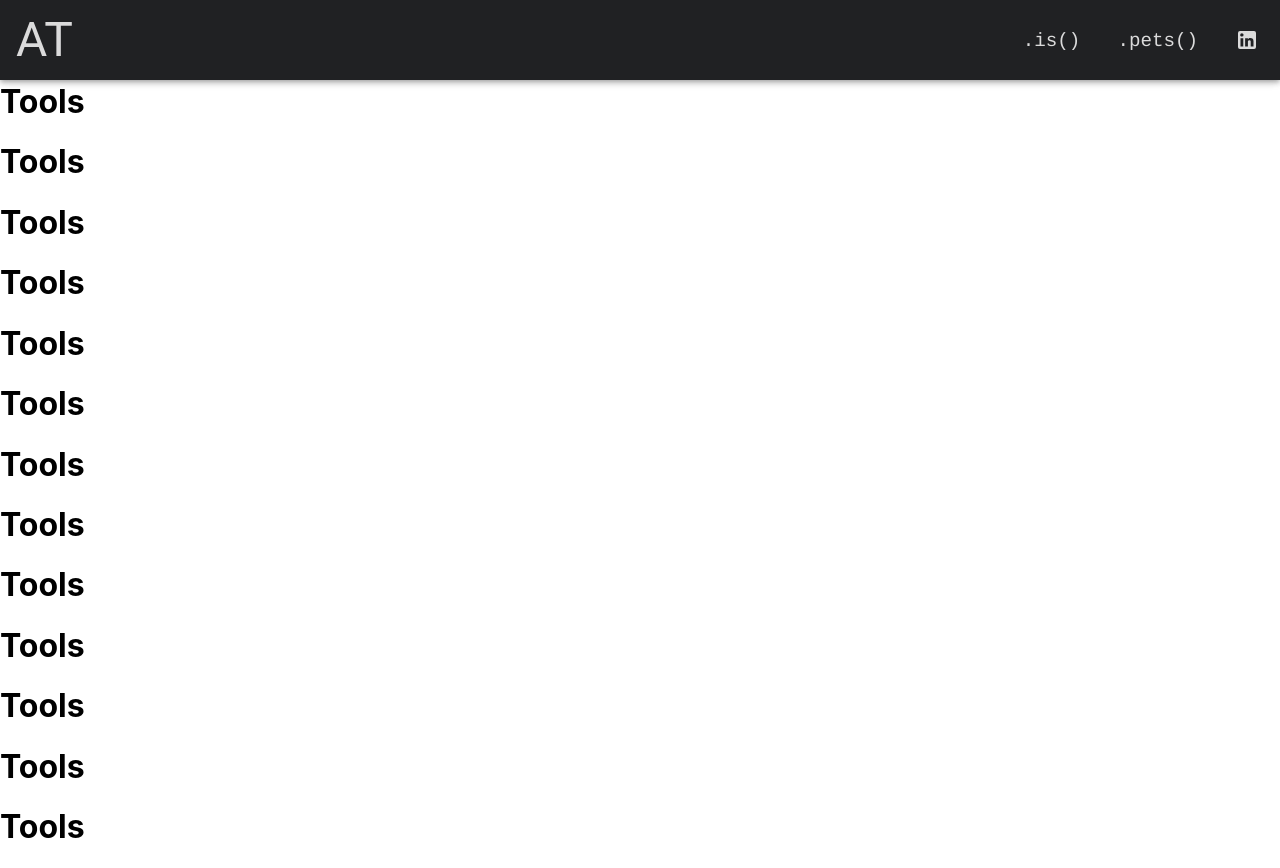
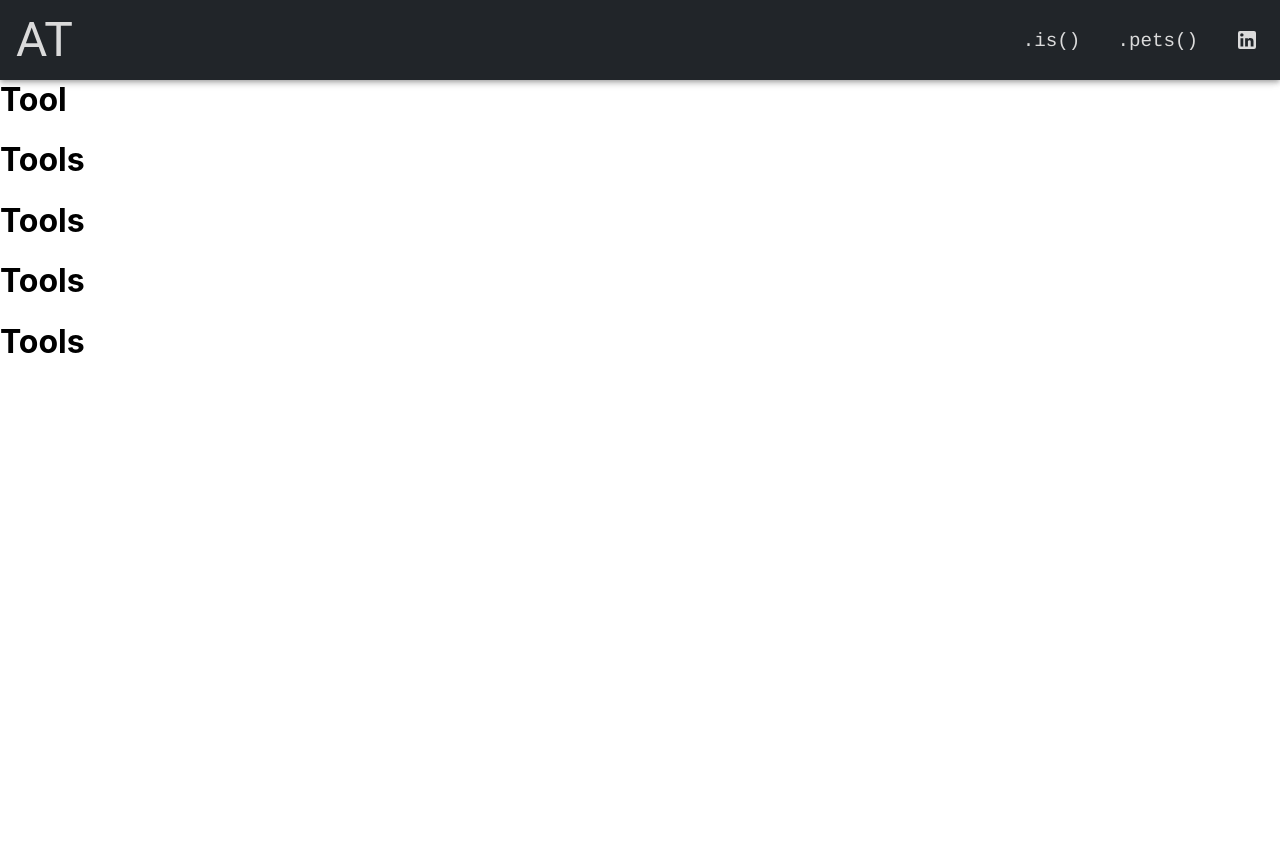
Before and after one commit to AnastasiaTsi/AnastasiaTsi.github.io, a React (Create React App) app: page /tools in a window 1280 px wide. After the commit the page ends 800 px from the top, so only its background shows below. Built offline with nearby package versions, Linux system fonts and the light colour scheme.

Commit message:
some work

```diff
--- a/src/App.tsx
+++ b/src/App.tsx
@@ -5,6 +5,7 @@ import Home from "./pages/Home";
 import About from "./pages/About";
 import Tools from "./pages/Tools";
 import Pets from "./pages/Pets";
+import colors from "./style/colors";
 
 const App = () => {
   return (
@@ -17,17 +18,17 @@ const App = () => {
           </Route>
 
           <Route path="/about" exact component={About}>
-            <Navbar AppBarColor="#202123" />
+            <Navbar AppBarColor={colors.black} />
             <About />
           </Route>
 
           <Route path="/tools" exact component={Tools}>
-            <Navbar AppBarColor="#202123" />
+            <Navbar AppBarColor={colors.black} />
             <Tools />
           </Route>
 
           <Route path="/pets" exact component={Pets}>
-            <Navbar AppBarColor="#202123" />
+            <Navbar AppBarColor="transparent" />
             <Pets />
           </Route>
         </Switch>
--- a/src/components/Hero/Hero.tsx
+++ b/src/components/Hero/Hero.tsx
@@ -1,8 +1,9 @@
 import MainCard from "./MainCard";
 import MyCard from "./MyCard";
-import { RootDiv } from "./heroStyles";
+
 import info from "./info";
 import CommentCard from "./CommentCard";
+import { RootDiv } from "../../style/genericStyles";
 
 const Hero = () => {
   return (
--- a/src/pages/Pets.tsx
+++ b/src/pages/Pets.tsx
@@ -1,22 +1,14 @@
-import React from "react";
+import { RootDiv } from "../style/genericStyles";
 
 const Pets = () => {
   return (
     <>
-      <h1>Pets</h1>
-      <h1>Pets</h1>
-      <h1>Pets</h1>
-      <h1>Pets</h1>
-      <h1>Pets</h1>
-      <h1>Pets</h1>
-      <h1>Pets</h1>
-      <h1>Pets</h1>
-      <h1>Pets</h1>
-      <h1>Pets</h1>
-      <h1>Pets</h1>
-      <h1>Pets</h1>
-      <h1>Pets</h1>
-      <h1>Pets</h1>
+      <RootDiv>
+        <div style={{ backgroundColor: "#212529" }}>
+          <div style={{ marginTop: "80px" }} />
+          <h1>Why not ?</h1>
+        </div>
+      </RootDiv>
     </>
   );
 };
--- a/src/pages/Tools.tsx
+++ b/src/pages/Tools.tsx
@@ -3,16 +3,8 @@ import React from "react";
 const Tools = () => {
   return (
     <>
-      <h1>Tools</h1>
-      <h1>Tools</h1>
-      <h1>Tools</h1>
-      <h1>Tools</h1>
-      <h1>Tools</h1>
-      <h1>Tools</h1>
-      <h1>Tools</h1>
-      <h1>Tools</h1>
-      <h1>Tools</h1>
-      <h1>Tools</h1>
+      <div style={{ marginTop: "80px" }} />
+      <h1>Tool</h1>
       <h1>Tools</h1>
       <h1>Tools</h1>
       <h1>Tools</h1>
--- a/src/style/colors.js
+++ b/src/style/colors.js
@@ -1,5 +1,5 @@
 const colors = {
-  black: "#202123",
+  black: "#212529",
   purple: "#682ae9",
   white: "#dbdbdb",
   grey: "#555",
--- /dev/null
+++ b/src/style/genericStyles.ts
@@ -0,0 +1,11 @@
+import styled from "styled-components";
+
+export const RootDiv = styled.div`
+  min-height: 100vh;
+  background-image: url(images/bl-plant.jpg);
+  background-size: cover;
+  overflow: hidden;
+  background-position: center center;
+  background-repeat: no-repeat;
+  background-attachment: fixed;
+`;
```
